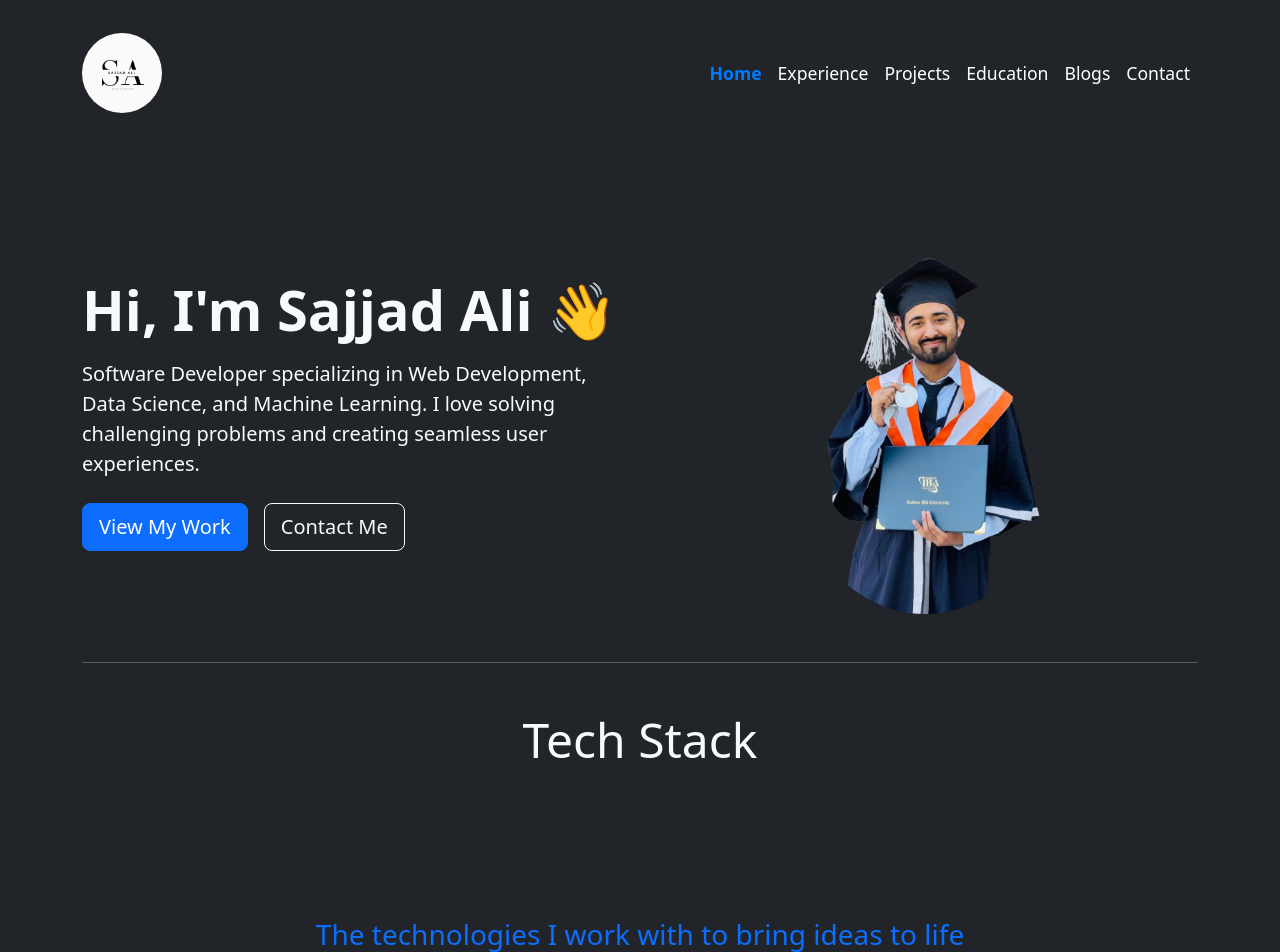
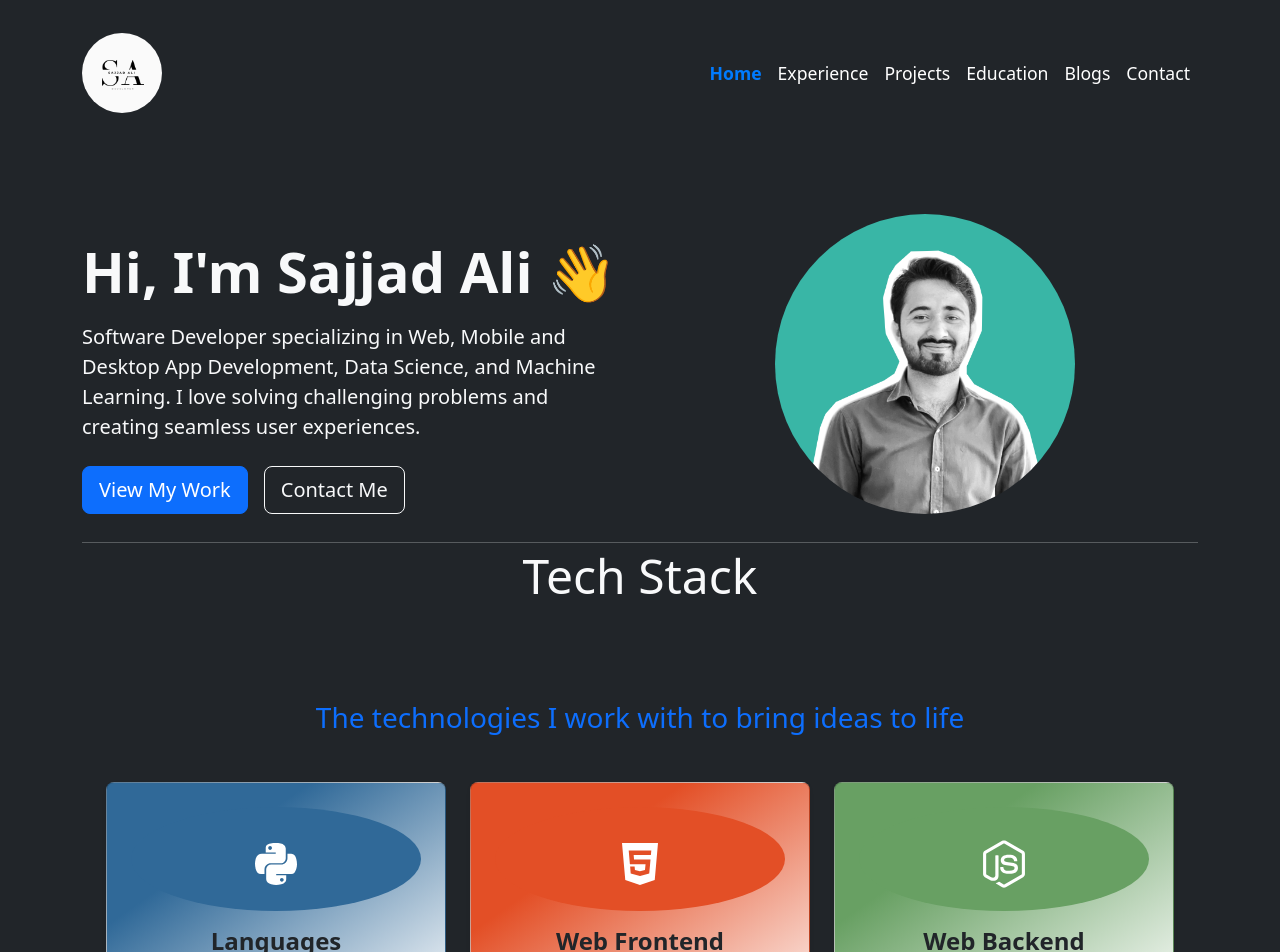
Before and after one commit to SajjadAli54/sajjadali, a React (Vite) app: page / in a window 1280 px wide. Shown: the top 952 px of the page. Built offline with nearby package versions, Linux system fonts and the light colour scheme.

Commit message:
Add new image for profile

```diff
--- a/src/components/stack.jsx
+++ b/src/components/stack.jsx
@@ -32,6 +32,13 @@ function TechStack() {
       color: "#68A063", // Node.js Color
     },
     {
+      category: "Desktop Development",
+      items: "PyQt, PySide, Dotnet, Java Swing",
+      icon: <FaDesktop />,
+      color: "#165B8C", // Desktop Color
+    },
+
+    {
       category: "Data Science",
       items: "Pandas, Polars, NumPy, TensorFlow, PyTorch, OpenCV",
       icon: <FaCogs />,
@@ -55,12 +62,6 @@ function TechStack() {
     //   icon: <FaCloud />,
     //   color: "#FF9F00", // Cloud Color
     // },
-    {
-      category: "Desktop Development",
-      items: "PyQt, PySide, Dotnet, Java Swing",
-      icon: <FaDesktop />,
-      color: "#165B8C", // Desktop Color
-    },
   ];
 
   return (
--- a/src/pages/home.jsx
+++ b/src/pages/home.jsx
@@ -5,7 +5,7 @@ import TechStack from "../components/stack";
 import Projects from "../pages/projects"; // Assuming you have a 'Projects' component
 import Page from "../components/container";
 
-import Image from "../assets/profile.png";
+import ProfileImage from "../assets/picofme.png";
 
 export default function Home() {
   return (
@@ -17,9 +17,9 @@ export default function Home() {
             Hi, I'm Sajjad Ali 👋
           </h1>
           <p className="lead mb-4 animate__fadeIn">
-            Software Developer specializing in Web Development, Data Science,
-            and Machine Learning. I love solving challenging problems and
-            creating seamless user experiences.
+            Software Developer specializing in Web, Mobile and Desktop App
+            Development, Data Science, and Machine Learning. I love solving
+            challenging problems and creating seamless user experiences.
           </p>
           <Link to="/projects" className="btn btn-primary btn-lg me-3">
             View My Work
@@ -31,19 +31,18 @@ export default function Home() {
         <div className="col-lg-6 text-center">
           <img
             id="myImage"
-            src={Image} // Add your image here
+            src={ProfileImage} // Add your image here
             style={{ maxWidth: "300px", backgroundColor: "transparent" }}
             height={"300px"}
             alt="Sajjad Ali"
-            className="img-fluid rounded-circle animate__animated animate__fadeIn"
+            className="img-fluid rounded-circle mb-4 animate__animated animate__fadeIn"
           />
         </div>
       </div>
-      <hr className="my-5 text-light" />
+      <hr className="my-1 text-light" />
       {/* Tech Stack Section */}
       <div className="text-center mb-5">
-        <h2 className="display-5 mb-3">Tech Stack</h2>
-        <p className="lead text-muted">Technologies I work with</p>
+        <h2 className="display-5">Tech Stack</h2>
         <TechStack />
       </div>
       {/* Projects Section */}
```
Also changed, not shown: src/assets/picofme.png (added).
